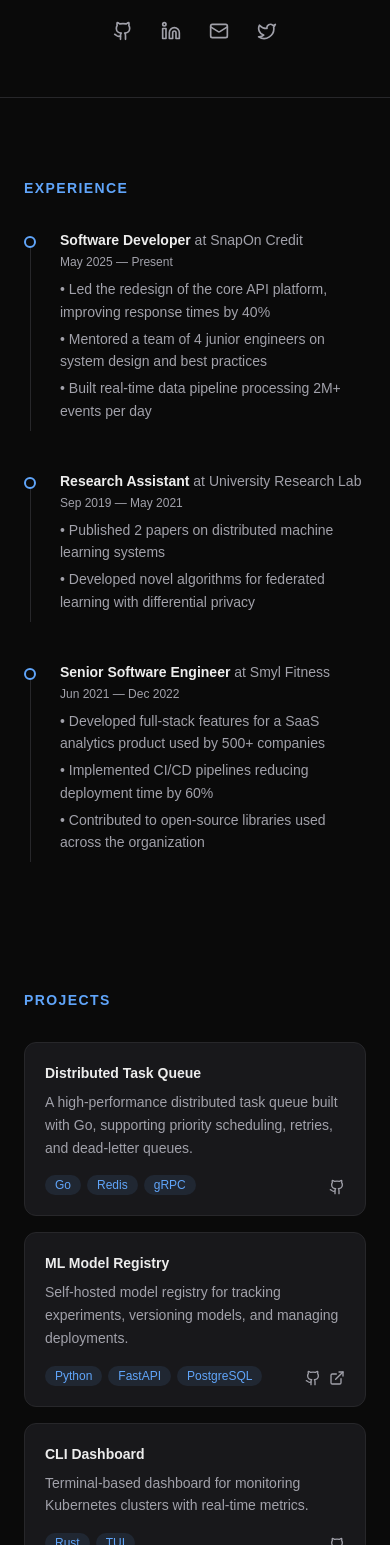
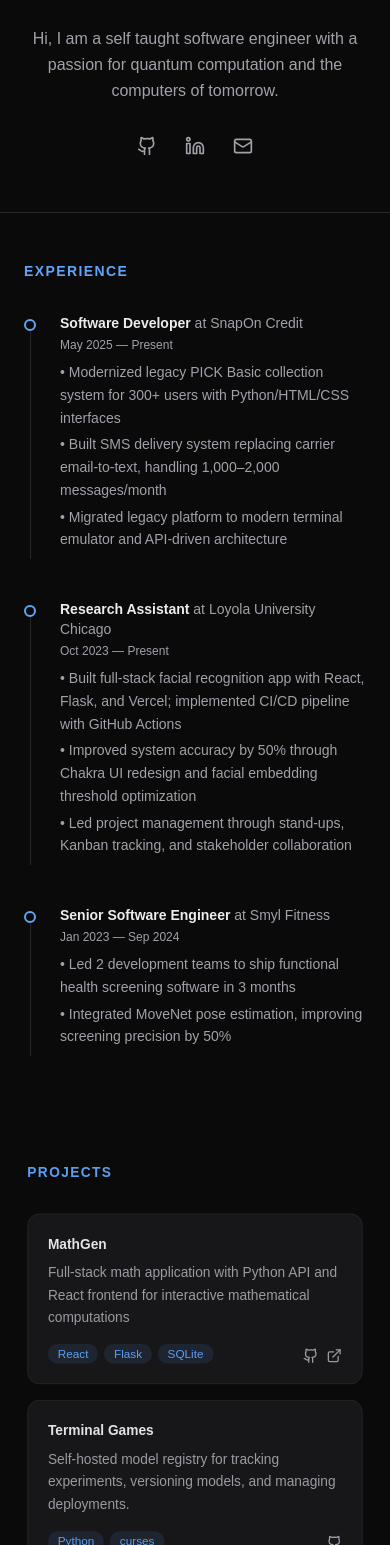
Before and after one commit to DGV98/portfolio, a Next.js app: page / in a window 390 px wide. Shown: the part 455-2000 px from the top of the page. Built offline with nearby package versions, Linux system fonts and the light colour scheme.

Commit message:
Added new data

```diff
--- a/app/globals.css
+++ b/app/globals.css
@@ -45,8 +45,23 @@ body {
   }
 }
 
+@keyframes disappear {
+  from {
+    opacity: 1;
+    scale: 1;
+  }
+  to {
+    opacity: 0;
+    scale: 0.5;
+  }
+}
+
 section {
-  animation: appear linear;
-  animation-timeline: view();
-  animation-range: entry 0 cover 30%;
+  animation:
+    appear ease-in,
+    disappear ease-out;
+  animation-timeline: view(), view();
+  animation-range:
+    entry 0% cover 50%,
+    exit 50% exit 100%;
 }
--- a/app/page.tsx
+++ b/app/page.tsx
@@ -23,7 +23,7 @@ export default function Home() {
       </div>
 
       {/* Main content */}
-      <main className="flex-1 lg:ml-[37.5%] lg:pr-40 h-screen overflow-y-scroll snap-y snap-proximity scroll-smooth">
+      <main className="flex-1 lg:ml-[37.5%] lg:pr-40 h-screen overflow-y-scroll snap-y snap-proximity">
         <section
           id="experience"
           className="flex min-h-screen items-center justify-center px-6 py-12 sm:px-10 lg:py-16 snap-center snap-always"
--- a/components/project-card.tsx
+++ b/components/project-card.tsx
@@ -9,6 +9,12 @@ const cardVariants = {
   visible: { opacity: 1, y: 0 },
 };
 
+const priorities = {
+  primary: "sm:col-span-3",
+  secondary: "sm:col-span-2",
+  tertiary: "",
+};
+
 export function ProjectCard({ project }: { project: ProjectEntry }) {
   return (
     <motion.div
@@ -16,7 +22,7 @@ export function ProjectCard({ project }: { project: ProjectEntry }) {
       whileHover={{ scale: 1.02 }}
       transition={{ type: "spring", stiffness: 300, damping: 20 }}
       className={`flex flex-col justify-between rounded-xl border border-border bg-card p-5 transition-colors hover:bg-card-hover ${
-        project.featured ? "sm:col-span-2" : ""
+        priorities[project.priority]
       }`}
     >
       <div>
--- a/components/sidebar.tsx
+++ b/components/sidebar.tsx
@@ -1,20 +1,26 @@
 import { Profile } from "@/types";
+import Image from "next/image";
 import { SocialLinks } from "./social-links";
 
 export function Sidebar({ profile }: { profile: Profile }) {
   return (
     <aside className="flex flex-col items-center gap-6 px-8 py-12 text-center lg:justify-self-center">
       {/* Placeholder avatar */}
-      <div className="flex h-36 w-36 items-center justify-center rounded-full bg-card text-2xl font-bold text-muted">
-        {profile.initials}
-      </div>
+      <Image
+        src="/profile.png"
+        alt="Picture of the author"
+        width={500}
+        height={500}
+      />
 
       <div className="space-y-2">
         <h1 className="text-3xl font-bold tracking-tight text-foreground">
           {profile.name}
         </h1>
+        <p className="text-md font-medium text-muted">{profile.location}</p>
+        {/* <p className="text-md font-medium text-muted">{profile.degree}</p> */}
         <p className="text-md font-medium text-accent">{profile.title}</p>
-        <p className="text-md font-medium text-accent">{profile.location}</p>
+        {/* <p className="text-md font-medium text-accent">{profile.school}</p> */}
       </div>
 
       <p className="max-w-sm text-md leading-relaxed text-muted">
--- a/data/experience.ts
+++ b/data/experience.ts
@@ -7,30 +7,30 @@ export const experience: ExperienceEntry[] = [
     startDate: "May 2025",
     endDate: "Present",
     bullets: [
-      "Led the redesign of the core API platform, improving response times by 40%",
-      "Mentored a team of 4 junior engineers on system design and best practices",
-      "Built real-time data pipeline processing 2M+ events per day",
+      "Modernized legacy PICK Basic collection system for 300+ users with Python/HTML/CSS interfaces",
+      "Built SMS delivery system replacing carrier email-to-text, handling 1,000–2,000 messages/month",
+      "Migrated legacy platform to modern terminal emulator and API-driven architecture",
     ],
   },
   {
-    company: "University Research Lab",
+    company: "Loyola University Chicago",
     role: "Research Assistant",
-    startDate: "Sep 2019",
-    endDate: "May 2021",
+    startDate: "Oct 2023",
+    endDate: "Present",
     bullets: [
-      "Published 2 papers on distributed machine learning systems",
-      "Developed novel algorithms for federated learning with differential privacy",
+      "Built full-stack facial recognition app with React, Flask, and Vercel; implemented CI/CD pipeline with GitHub Actions",
+      "Improved system accuracy by 50% through Chakra UI redesign and facial embedding threshold optimization",
+      "Led project management through stand-ups, Kanban tracking, and stakeholder collaboration",
     ],
   },
   {
     company: "Smyl Fitness",
     role: "Senior Software Engineer",
-    startDate: "Jun 2021",
-    endDate: "Dec 2022",
+    startDate: "Jan 2023",
+    endDate: "Sep 2024",
     bullets: [
-      "Developed full-stack features for a SaaS analytics product used by 500+ companies",
-      "Implemented CI/CD pipelines reducing deployment time by 60%",
-      "Contributed to open-source libraries used across the organization",
+      "Led 2 development teams to ship functional health screening software in 3 months",
+      "Integrated MoveNet pose estimation, improving screening precision by 50%",
     ],
   },
 ];
--- a/data/profile.ts
+++ b/data/profile.ts
@@ -4,13 +4,19 @@ export const profile: Profile = {
   name: "David Gonzalez-Velez",
   title: "Software Engineer & Researcher",
   location: "Chicago, Illinois",
-  bio: "Passionate about building elegant solutions to complex problems. Interested in distributed systems, machine learning, and open-source software.",
+  degree: "B.S. Molecular Engineering - Quantum",
+  school: "University of Chicago",
+  bio: "Hi, I am a self taught software engineer with a passion for quantum computation and the computers of tomorrow.",
   initials: "DGV",
   socialLinks: [
     { name: "GitHub", url: "https://github.com/DGV98", icon: "github" },
-    { name: "LinkedIn", url: "https://linkedin.com", icon: "linkedin" },
+    {
+      name: "LinkedIn",
+      url: "https://www.linkedin.com/in/david-gonzalez-velez-379049100/",
+      icon: "linkedin",
+    },
     { name: "Email", url: "mailto:davidgonzalez1019@gmail.com", icon: "mail" },
-    { name: "X", url: "https://x.com", icon: "twitter" },
+    // { name: "X", url: "https://x.com", icon: "twitter" },
     // { name: "Google Scholar", url: "https://scholar.google.com", icon: "graduation-cap" },
   ],
 };
--- a/data/projects.ts
+++ b/data/projects.ts
@@ -2,29 +2,30 @@ import { ProjectEntry } from "@/types";
 
 export const projects: ProjectEntry[] = [
   {
-    title: "Distributed Task Queue",
+    title: "MathGen",
     description:
-      "A high-performance distributed task queue built with Go, supporting priority scheduling, retries, and dead-letter queues.",
-    tags: ["Go", "Redis", "gRPC"],
+      "Full-stack math application with Python API and React frontend for interactive mathematical computations",
+    tags: ["React", "Flask", "SQLite"],
     repoUrl: "https://github.com",
-    featured: true,
+    demoUrl: "https://example.com",
+    priority: "primary",
   },
   {
-    title: "ML Model Registry",
+    title: "Terminal Games",
     description:
       "Self-hosted model registry for tracking experiments, versioning models, and managing deployments.",
-    tags: ["Python", "FastAPI", "PostgreSQL"],
+    tags: ["Python", "curses"],
+    repoUrl: "https://github.com",
+    priority: "secondary",
+  },
+  {
+    title: "Valentines Day Project",
+    description:
+      "Terminal-based dashboard for monitoring Kubernetes clusters with real-time metrics.",
+    tags: ["HTML", "CSS", "JS"],
     repoUrl: "https://github.com",
     demoUrl: "https://example.com",
-    featured: true,
-  },
-  {
-    title: "CLI Dashboard",
-    description:
-      "Terminal-based dashboard for monitoring Kubernetes clusters with real-time metrics.",
-    tags: ["Rust", "TUI"],
-    repoUrl: "https://github.com",
-    featured: false,
+    priority: "tertiary",
   },
   {
     title: "Static Site Generator",
@@ -32,7 +33,7 @@ export const projects: ProjectEntry[] = [
       "Minimal static site generator with Markdown support, hot reloading, and plugin system.",
     tags: ["TypeScript", "Node.js"],
     repoUrl: "https://github.com",
-    featured: false,
+    priority: "tertiary",
   },
   {
     title: "Auth Microservice",
@@ -40,7 +41,7 @@ export const projects: ProjectEntry[] = [
       "JWT-based authentication service with OAuth2 support, rate limiting, and audit logging.",
     tags: ["Go", "PostgreSQL", "Docker"],
     repoUrl: "https://github.com",
-    featured: false,
+    priority: "tertiary",
   },
   {
     title: "Data Viz Library",
@@ -49,6 +50,6 @@ export const projects: ProjectEntry[] = [
     tags: ["TypeScript", "React", "D3"],
     repoUrl: "https://github.com",
     demoUrl: "https://example.com",
-    featured: false,
+    priority: "tertiary",
   },
 ];
--- a/types/index.ts
+++ b/types/index.ts
@@ -8,6 +8,8 @@ export interface Profile {
   name: string;
   title: string;
   location: string;
+  degree: string;
+  school: string;
   bio: string;
   initials: string;
   socialLinks: SocialLink[];
@@ -27,7 +29,7 @@ export interface ProjectEntry {
   tags: string[];
   repoUrl?: string;
   demoUrl?: string;
-  featured: boolean;
+  priority: "primary" | "secondary" | "tertiary";
 }
 
 export interface PublicationEntry {
```
Also changed, not shown: public/profile.png (added).
